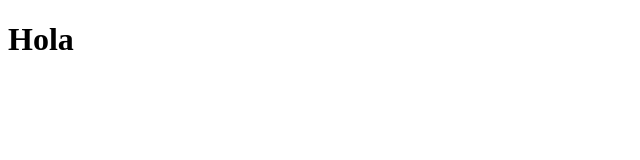
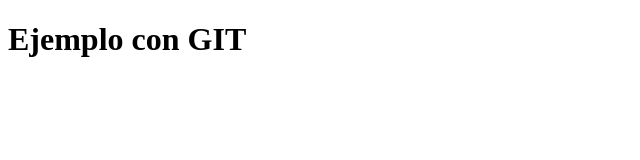
Before and after one commit to gustso/tp01fpwGrupoN, a plain HTML site: page pagina05.html in a window 1280 px wide. Shown: the whole page, without its empty margins (0-640 px from the left). Drawn offline with Linux system fonts and the light colour scheme.

Commit message:
Primer cambio al archivo pagina05.html. Jose Quispe

```diff
--- a/pagina05.html
+++ b/pagina05.html
@@ -6,6 +6,6 @@
     <title>Document</title>
 </head>
 <body>
-    <h1>Hola</h1>
+    <h1>Ejemplo con GIT</h1>
 </body>
 </html>
```
